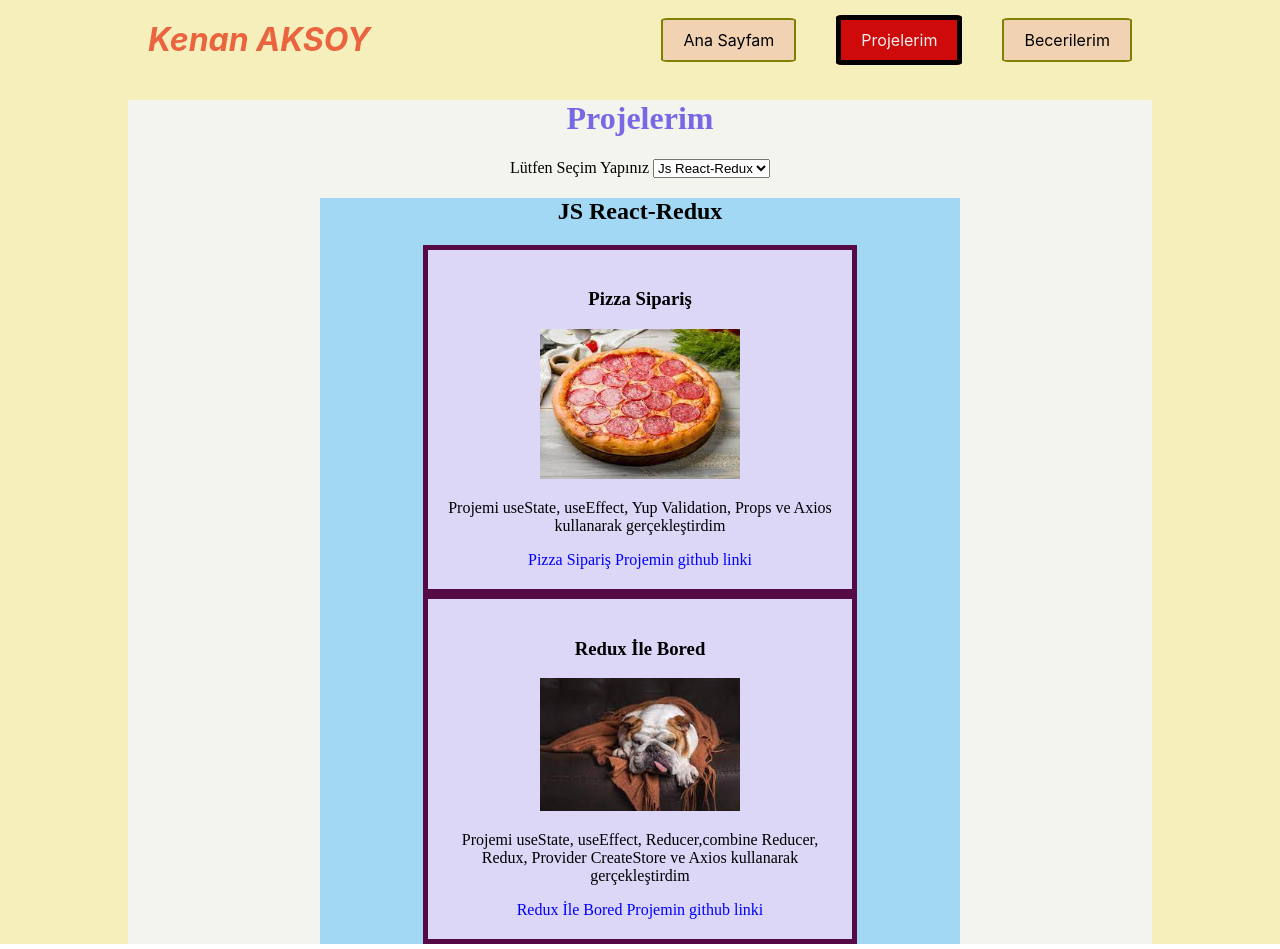
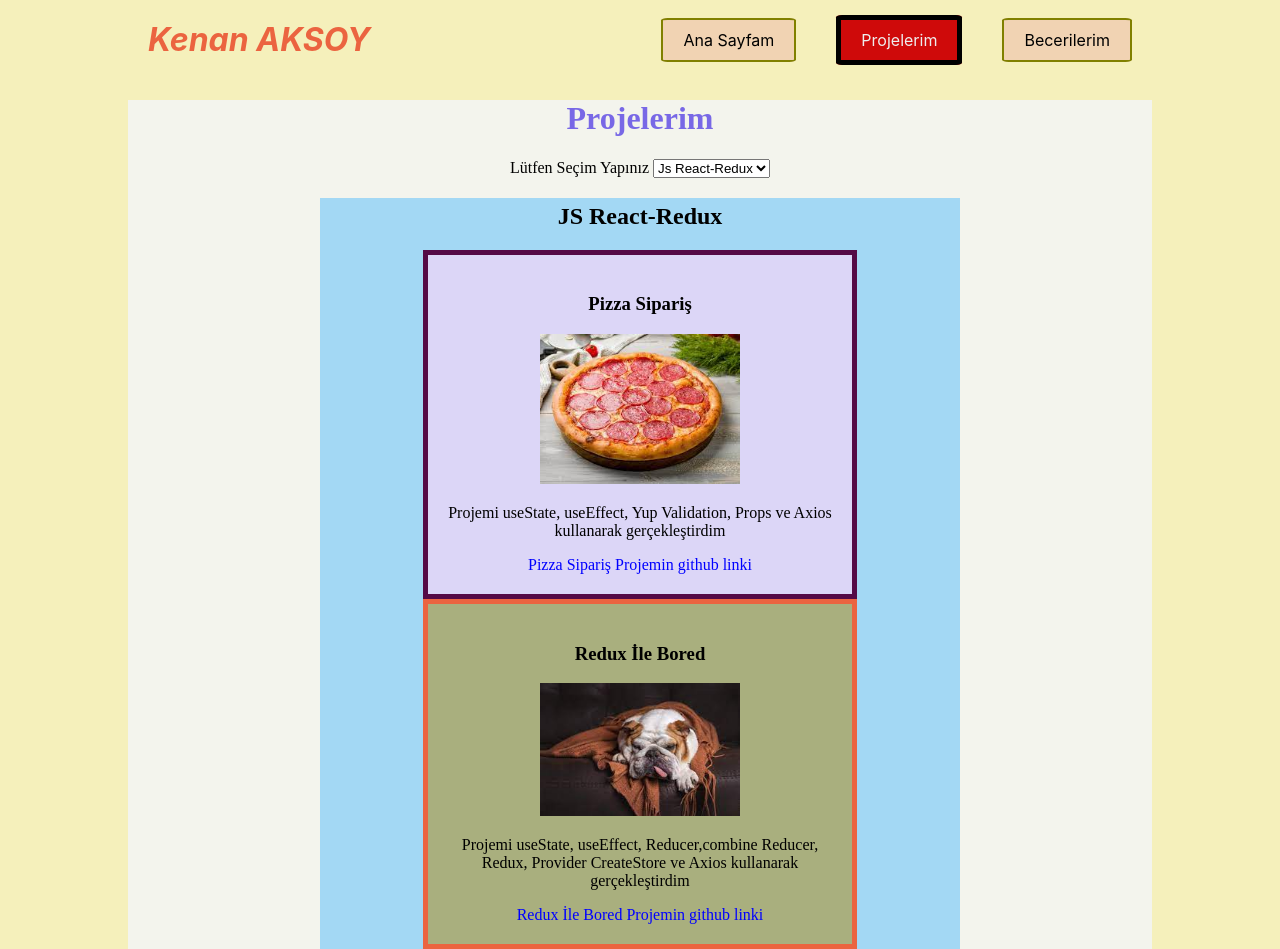
Before and after one commit to kenannaksoyy/web-sayfam, a React (Create React App) app: page /projects in a window 1280 px wide. Built offline with nearby package versions, Linux system fonts and the light colour scheme.

Commit message:
Yazı Tipi Cerceve Rengi

```diff
--- a/src/comps/Home.js
+++ b/src/comps/Home.js
@@ -67,22 +67,23 @@ export default function Home(){
 
             <div id="connect-cont">
                 <h2 style={{color:"#5C2E7E"}}>Bana Ulaşın</h2>
-                <div className='connect-error-show' style={{color:"red"}}>
-                    <p>{connectFormErrors.subject}</p>
-                    <p>{connectFormErrors.body}</p>
-                </div>
 
                 <form method="get" action="mailto:kenannaksoyy@gmail.com">
                         <div id="mail-subject-cont">
                             <strong>Konu Giriniz</strong><br/>
                             <input type="text" name="subject" value={connectForm.subject} onChange={handleChange}
-                            placeholder="Lütfen Konu Giriniz" size="30" />
+                            style={{fontFamily:" Arial, Helvetica, sans-serif",fontSize:"12px"}}
+                            placeholder="Lütfen Konu Giriniz" id="subject-mail" />
                         </div>
                         <div id="mail-body-cont">
                             <strong>Mesajınızı Giriniz</strong><br/>
-                            <textarea type="textarea" name="body"
+                            <textarea type="textarea" name="body" style={{fontFamily:" Arial, Helvetica, sans-serif",fontSize:"12px"}}
                             value={connectForm.body} onChange={handleChange}
                             placeholder="Lütfen Mesajınızı Giriniz"/>
+                        </div>
+                        <div className='connect-error-show' style={{color:"red"}}>
+                            <p>{connectFormErrors.subject}</p>
+                            <p>{connectFormErrors.body}</p>
                         </div>
                         <input type="submit" value={disable===false?"Maile Yönlendir":"Gerekli Bilgileri Doldurunuz"} disabled={disable} />
                 </form>
--- a/src/projectsComps/ProjectItems.js
+++ b/src/projectsComps/ProjectItems.js
@@ -5,8 +5,10 @@ export default function ProjectItems(props){
         <h2>{langTitle}</h2>
         <div id="lang-projects-cont">
         {
-            langProjects.map(p => (
-                <div className="lang-project-item-cont" style={{background:"#DCD6F7",border:"5px solid #550A46"}}>
+            langProjects.map((p,index) => (
+                <div className="lang-project-item-cont"
+                style={index%2===0 ? {background:"#DCD6F7",border:"5px solid #550A46"}:
+                {background:"#A9AF7E",border:"5px solid #EB6440"}}>
                     <h3>{p["name"]}</h3>
                     <img src={p.img} className="p-img-item" alt="res"/>
                     <p>{p.text}</p>
--- a/src/skillsComps/SkillItems.js
+++ b/src/skillsComps/SkillItems.js
@@ -9,7 +9,8 @@ export default function SkillItems(props){
         <div className="skills-cont-items">
             {
                 skillList.map((s,index) => (
-                <div className="s-item" style={{background:`${colors[index]}`,color:`black`,border:"5px solid #343A40"}} >
+                <div className="s-item" style={index%2===0 ? {background:`${colors[index]}`,color:`black`,border:"5px solid #550A46"}:
+                {background:`${colors[index]}`,color:`black`,border:"5px solid #FF5677"}}>
                     <h3 className="s-item-title">{s.name}</h3>
                     <img src={s.img} alt="res" className="s-img" style={{borderRadius:"50%",width:"200px"}}/>
                     <p><strong>{s.name}:</strong>{s.text}</p>
--- a/src/styles/Home.css
+++ b/src/styles/Home.css
@@ -63,6 +63,12 @@ textarea{
     width: 150px;
     height: 150px;
 }
+#subject-mail{
+    width: 150px;
+}
+h2{
+padding-top: 5px;
+}
 
 
 @media (max-width: 1024px ){
```
